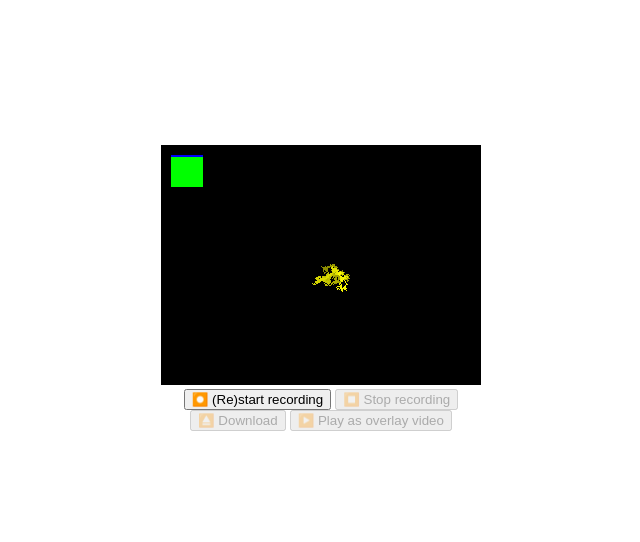
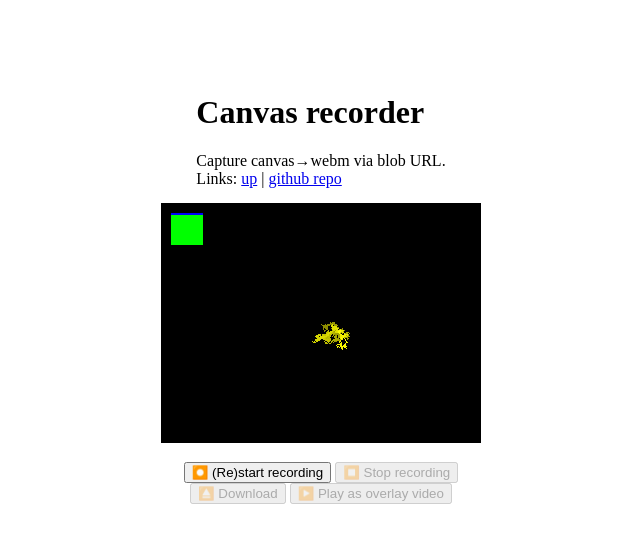
Before and after one commit to tiwo/html_playground, a plain HTML site: page canvasrecorder/index.html in a window 1280 px wide. Shown: the whole page, without its empty margins (319-959 px from the left). Drawn offline with Linux system fonts and the light colour scheme.

Commit message:
hyperlink root↔project

```diff
--- a/canvasrecorder/index.html
+++ b/canvasrecorder/index.html
@@ -20,6 +20,10 @@
             align-items: center;
         }
 
+        canvas {
+            margin: 2ex;
+        }
+
         #overlay {
             position: fixed;
             background: #fff8;
@@ -35,6 +39,17 @@
 <body class="centerWithin">
 
     <div id="container">
+
+        <div>
+            <h1>Canvas recorder</h1>
+            <div>Capture canvas→webm via blob URL.</div>
+            <div>
+                Links:
+                <a href="..">up</a>
+                | <a href="https://github.com/tiwo/html_playground">github repo</a>
+            </div>
+        </div>
+
         <div>
             <canvas width=320 height=240 id="vga"></canvas>
         </div>
```
Also changed, not shown: 1 other file.
